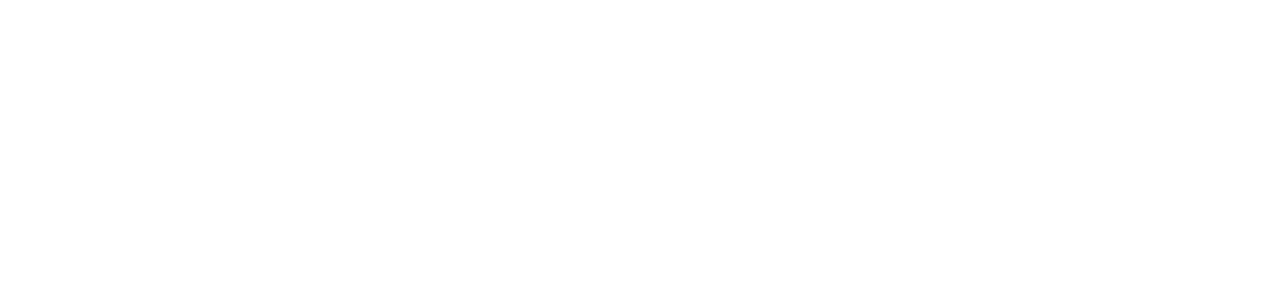
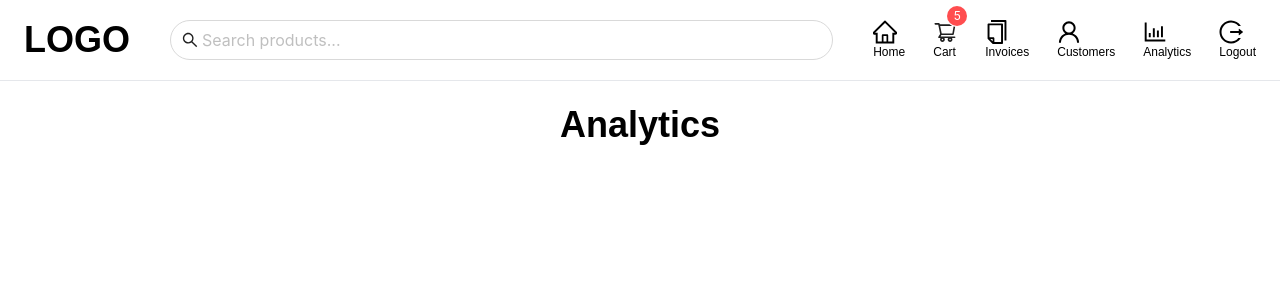
Before and after one commit to eflatuna/mern_pos_application, a React (Create React App) app in the folder client/: page /analytics in a window 1280 px wide. Before the commit this address had no page. Shown: the top 300 px of the page. Built offline with nearby package versions, Linux system fonts and the light colour scheme.

Commit message:
Added AnalyticPage and updated routes and components accordingly

```diff
--- a/client/src/App.jsx
+++ b/client/src/App.jsx
@@ -3,6 +3,7 @@
 import CartPage from "./pages/CartPage";
 import InvoicePage from "./pages/InvoicePage";
 import CustomerPage from "./pages/CustomerPage";
+import AnalyticPage from "./pages/AnalyticPage";
 
 function App() {
 	return (
@@ -12,6 +13,7 @@
 				<Route path="/cart" element={<CartPage />} />
 				<Route path="/invoices" element={<InvoicePage />} />
 				<Route path="/customers" element={<CustomerPage />} />
+				<Route path="/analytics" element={<AnalyticPage />} />
 			</Routes>
 		</BrowserRouter>
 	);
--- /dev/null
+++ b/client/src/pages/AnalyticPage.jsx
@@ -0,0 +1,16 @@
+import Header from "../components/Header/Header";
+
+const AnalyticPage = () => {
+	return (
+		<>
+			<Header />
+			<div className="px-6">
+				<h1 className="text-4xl font-bold text-center mb-4">
+					Analytics
+				</h1>
+			</div>
+		</>
+	);
+};
+
+export default AnalyticPage;
--- a/client/src/pages/CustomerPage.jsx
+++ b/client/src/pages/CustomerPage.jsx
@@ -39,7 +39,7 @@
 		<>
 			<Header />
 			<div className="px-6 ">
-				<h1 text-4xl font-bold text-center mb-4>
+				<h1 className="text-4xl font-bold text-center mb-4">
 					Customers
 				</h1>
 				<Table
--- a/client/src/pages/InvoicePage.jsx
+++ b/client/src/pages/InvoicePage.jsx
@@ -42,7 +42,7 @@
 		<>
 			<Header />
 			<div className="px-6 ">
-				<h1 text-4xl font-bold text-center mb-4>
+				<h1 className="text-4xl font-bold text-center mb-4">
 					Invoices
 				</h1>
 				<Table
```
